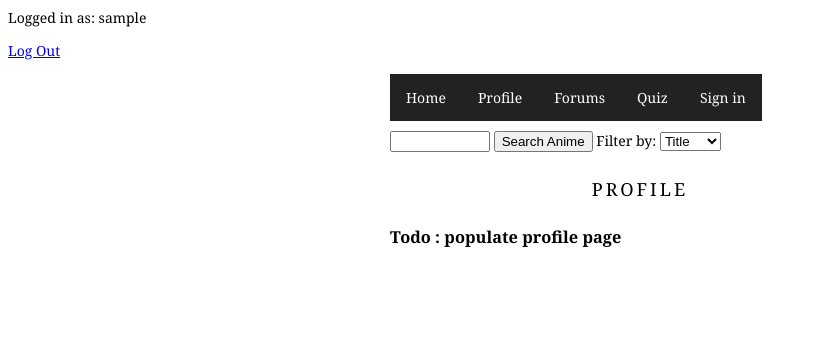
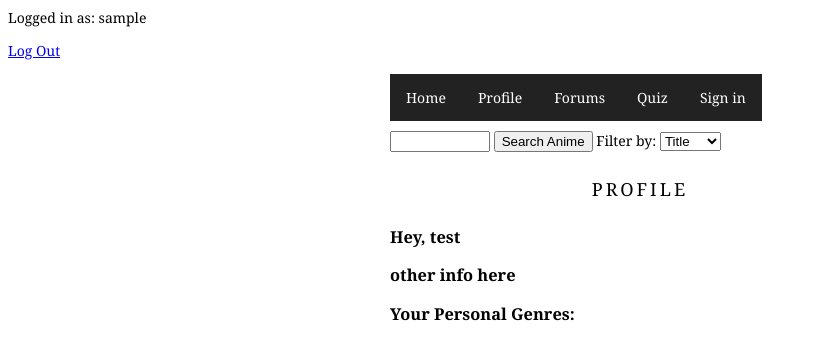
Before and after one commit to gds25/IT490-final, a PHP site: page /profile.php in a window 1280 px wide. Shown: the top 360 px of the page, without its empty margins (0-817 px from the left). Run offline with PHP 8.4, Linux system fonts and the light colour scheme; the visitor is signed in with stand-in values (Sample User, id 1).

Commit message:
genres show up on profile page

```diff
--- a/profile.php
+++ b/profile.php
@@ -1,11 +1,29 @@
 <?php
     require('session.php');
-
+ /*
     if(!isset($_SESSION['username'])){
         echo "<script>alert('Please log in first!')</script>";
         header("Refresh: .1; url=index.php");
     }
+*/
 
+    $servername = "127.0.0.1";
+    $username = "root";
+    $password = "";
+    $dbname = "animedatabase";
+    $user = "test";
+    $conn = mysqli_connect($servername, $username, $password, $dbname);
+    $stmt = $conn->prepare("SELECT username, firstName, genreRecomended FROM Users WHERE username = ?");
+    $stmt->bind_param("s", $user);//$_SESSION['username']
+    // Check connection
+    if ($conn->connect_error) {
+      die("Connection failed: " . $conn->connect_error);
+      //error message for logger
+    }
+
+    $stmt->execute();
+    $stmt->bind_result($user, $firstName, $genres);
+    $stmt->fetch();
 
 ?>
 
@@ -28,7 +46,12 @@
 
 
  <h1 align="center">Profile</h1>
- <h3>Todo : populate profile page</h3>
+ <h3>Hey, <?php echo $user ?></h3>
+ <h3>other info here</h3>
+
+ <h3>Your Personal Genres:</h3>
+    <p><?php echo $genres ?></p>
+
 
 </div>
  </body>
```
